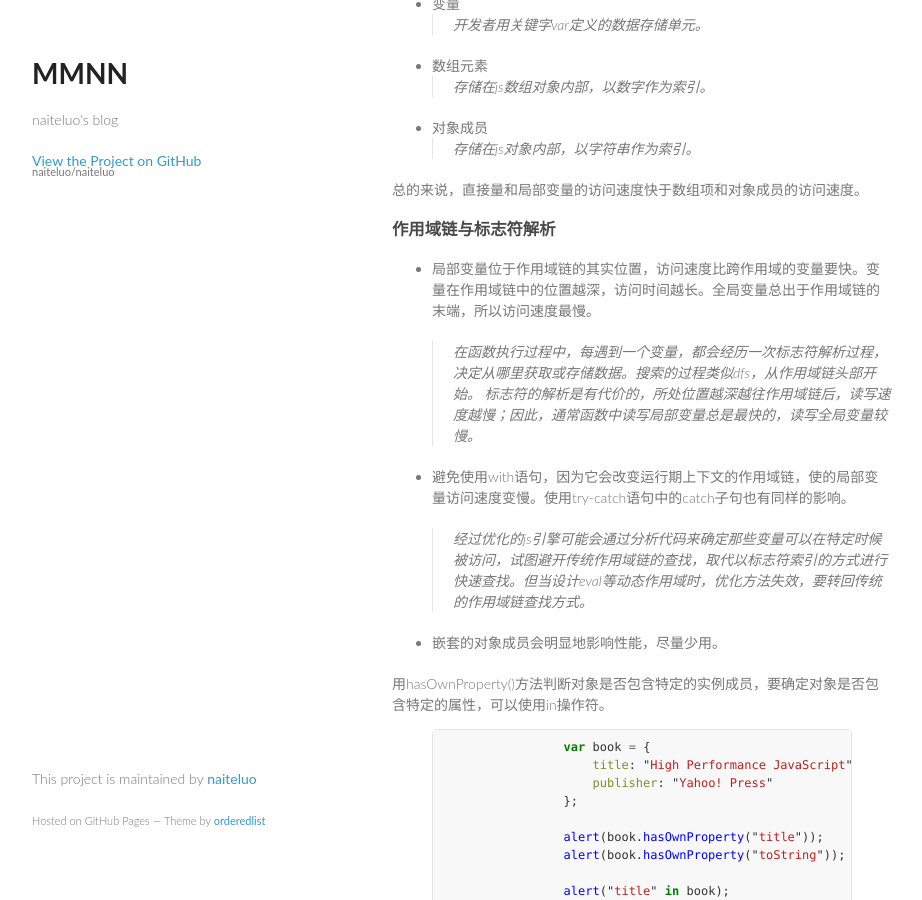
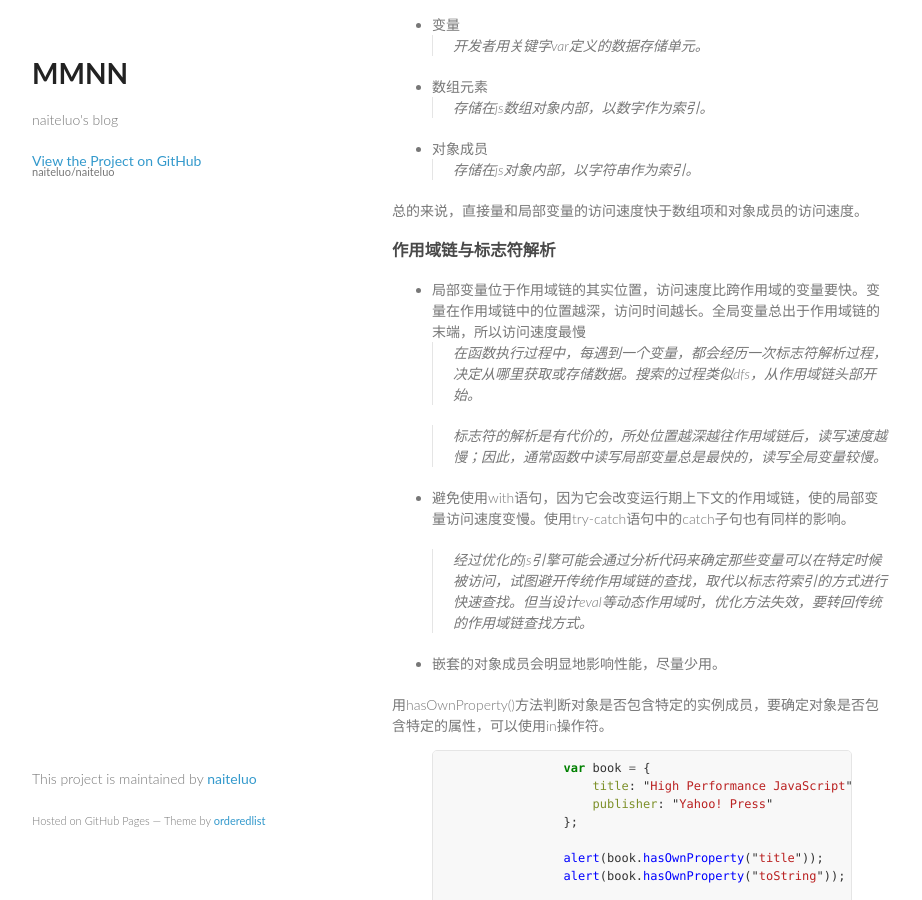
Before and after one commit to naiteluo/blog, a Jekyll site: the page built from _posts/2012-08-15-high-perfomance-javascript-1.md, in a window 1280 px wide and 900 px high, scrolled down 1735 px. Shown: the whole window, without its empty margins (178-1100 px from the left). Built offline with Jekyll 4.4.1, drawn with Linux system fonts in a browser that asks for light colours; Markdown is read by kramdown in place of the engine named in the settings; comment, search, counter and statistics services are not loaded; some of the changed text lies outside the part shown.

Commit message:
markdown format changed

```diff
--- a/_posts/2012-08-15-high-perfomance-javascript-1.md
+++ b/_posts/2012-08-15-high-perfomance-javascript-1.md
@@ -3,7 +3,7 @@
 title: high performance JavaScript notes 1
 ---
 
-## Chapter 1 Loading and Execution 加载和执行
+## Chapter 1 Loading and Execution 加载和执行 ##
 
 1.	JavaScript的阻塞特性使js性能问题变的复杂。大多数浏览器使用单一进程来处理ui和执行脚本。代码的执行会阻塞浏览器的其他进程，例如用户界面绘制。
 2. 	将script标签放到页面的底部，</body>之前。能确保脚本执行前页面已经加载完毕。
@@ -14,10 +14,10 @@
 
 3. 	合并脚本。页面中script标签越少，加载越快，响应更迅速。
 4. 	使用无阻塞方式下载代码：
- 	* 	script标签的defer属性（不推荐）
+	* 	script标签的defer属性（不推荐）
 	* 	动态创建script元素来下载、执行代码；脚本文件在该元素被添加到页面时开始下载，且下载和执行过程不会阻塞页面其他进程。
 
-      	下面是一个封装好的加载方法：
+	    下面是一个封装好的加载方法：
 
 			{% highlight javascript %}
 			(function (window) {
@@ -62,7 +62,7 @@
 			</script>
 			{% endhighlight %}
 
-	  	一旦页面初始化的脚本加载完，就可以用loadScript函数去加载页面其他功能所需的脚本了。YUI3也使用类似的方法，引入一个种子文件，来加载丰富的功能组件：
+	 	一旦页面初始化的脚本加载完，就可以用loadScript函数去加载页面其他功能所需的脚本了。YUI3也使用类似的方法，引入一个种子文件，来加载丰富的功能组件：
 
 			{% highlight html %}
 			<script type="text/javascript" src="http://yui.yahooapis.com/combo?3.0.0/build/yui/yui-min.js"></script>
@@ -73,9 +73,9 @@
 			</script>
 			{% endhighlight %}
 
-## Chapter 2 Data Access 数据访问
+## Chapter 2 Data Access 数据访问 ##
 
-### 四种基本的数据存储位置
+### 四种基本的数据存储位置 ###
 
 * 	直接量
 	> 直接量只代表自身，不存储在特定的位置。js中直接量有：字符串，数字，布尔值，对象，数组，函数，正则表达式，以及特殊的null和undefinded值。
@@ -88,11 +88,11 @@
 
 总的来说，直接量和局部变量的访问速度快于数组项和对象成员的访问速度。
 
-### 作用域链与标志符解析
+### 作用域链与标志符解析 ###
 
-* 	局部变量位于作用域链的其实位置，访问速度比跨作用域的变量要快。变量在作用域链中的位置越深，访问时间越长。全局变量总出于作用域链的末端，所以访问速度最慢。
+* 	局部变量位于作用域链的其实位置，访问速度比跨作用域的变量要快。变量在作用域链中的位置越深，访问时间越长。全局变量总出于作用域链的末端，所以访问速度最慢
+	> 在函数执行过程中，每遇到一个变量，都会经历一次标志符解析过程，决定从哪里获取或存储数据。搜索的过程类似dfs，从作用域链头部开始。
 
-	> 在函数执行过程中，每遇到一个变量，都会经历一次标志符解析过程，决定从哪里获取或存储数据。搜索的过程类似dfs，从作用域链头部开始。
 	> 标志符的解析是有代价的，所处位置越深越往作用域链后，读写速度越慢；因此，通常函数中读写局部变量总是最快的，读写全局变量较慢。
 
 * 	避免使用with语句，因为它会改变运行期上下文的作用域链，使的局部变量访问速度变慢。使用try-catch语句中的catch子句也有同样的影响。
@@ -116,6 +116,6 @@
 		alert("toString" in book);              // true
 		{% endhighlight %}
 
-* 	对象成员嵌套得越深，访问速度就会越慢；可以通过缓存对象成员值来优化，讲需要多次读取的同一个对象属性值保存到局部变量中。<strong>这种技术不适用与对象的方法；许多对象方法使用this来判断执行上下文，缓存这些方法的话会导致this绑定到错误的对象上</strong>
+* 	对象成员嵌套得越深，访问速度就会越慢；可以通过缓存对象成员值来优化，讲需要多次读取的同一个对象属性值保存到局部变量中。**这种技术不适用与对象的方法；许多对象方法使用this来判断执行上下文，缓存这些方法的话会导致this绑定到错误的对象上**
 
 * 	通常来说，可以通过把常用的对象成员，数组元素，跨域变量保存到局部变量中改善JavaScript的性能，因为局部变量的访问速度更快。
```
